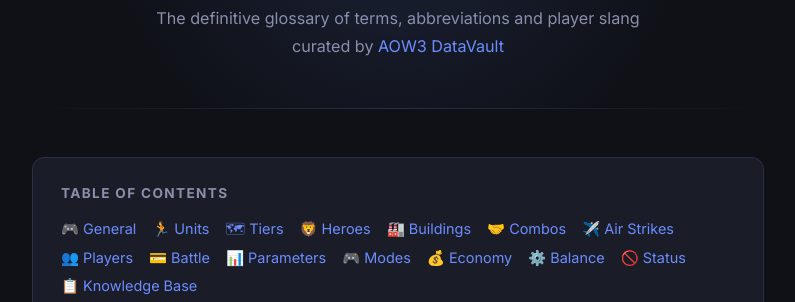
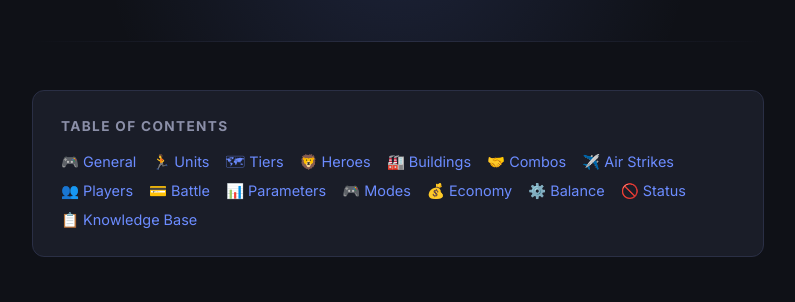
Before and after one commit to aow3-datavault/slang-glossary, a plain HTML site: page index.html in a window 1280 px wide. Shown: the part 237-539 px from the top of the page, without its empty margins (242-1037 px from the left). Drawn offline with Linux system fonts and the light colour scheme.

Commit message:
Remove subtitle, clean up header

```diff
--- a/index.html
+++ b/index.html
@@ -195,10 +195,6 @@
 <header>
   <span class="icon">📖</span>
   <h1>Art of War 3 Gaming Slang</h1>
-  <p class="subtitle">
-    The definitive glossary of terms, abbreviations and player slang<br>
-    curated by <a href="https://aow3-datavault.github.io/slang-glossary">AOW3 DataVault</a>
-  </p>
 </header>
 
 <div class="divider"></div>
```
